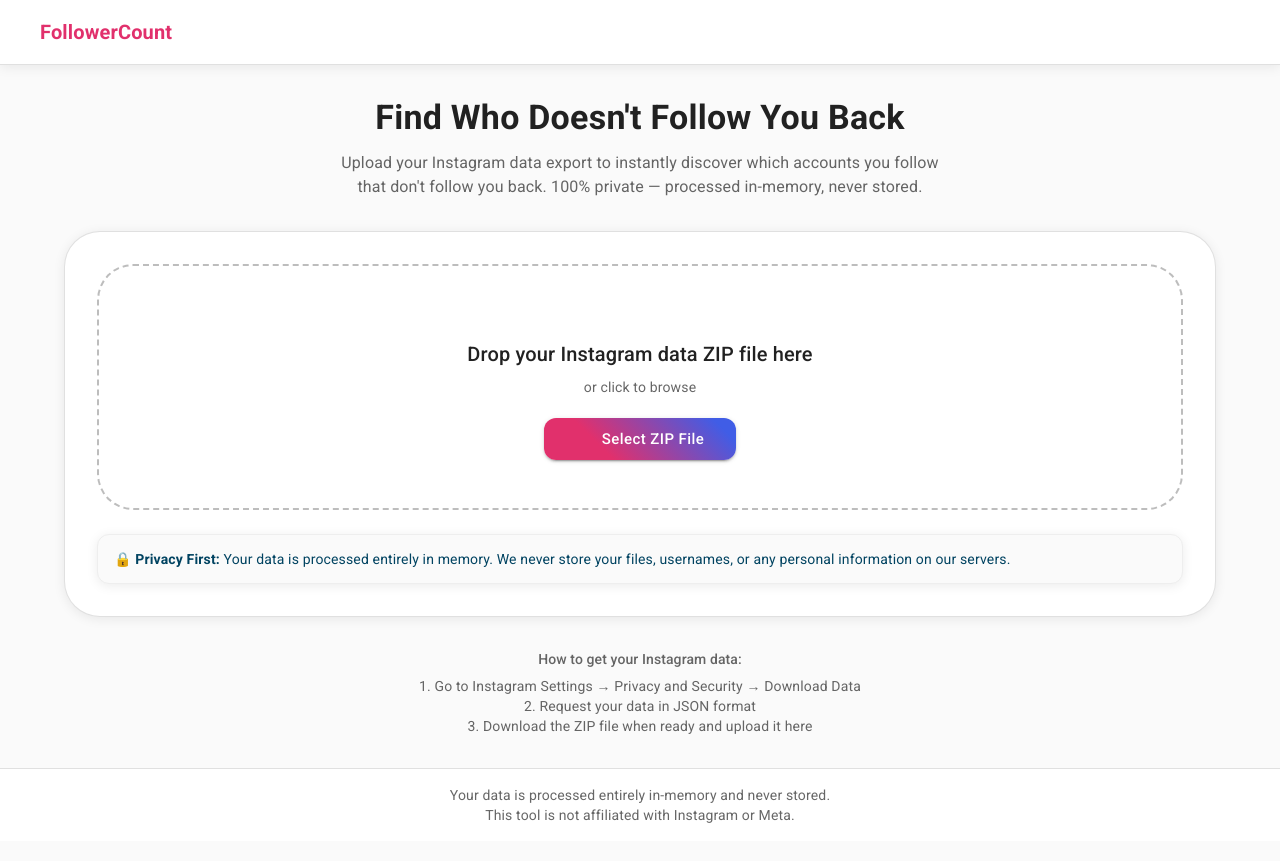
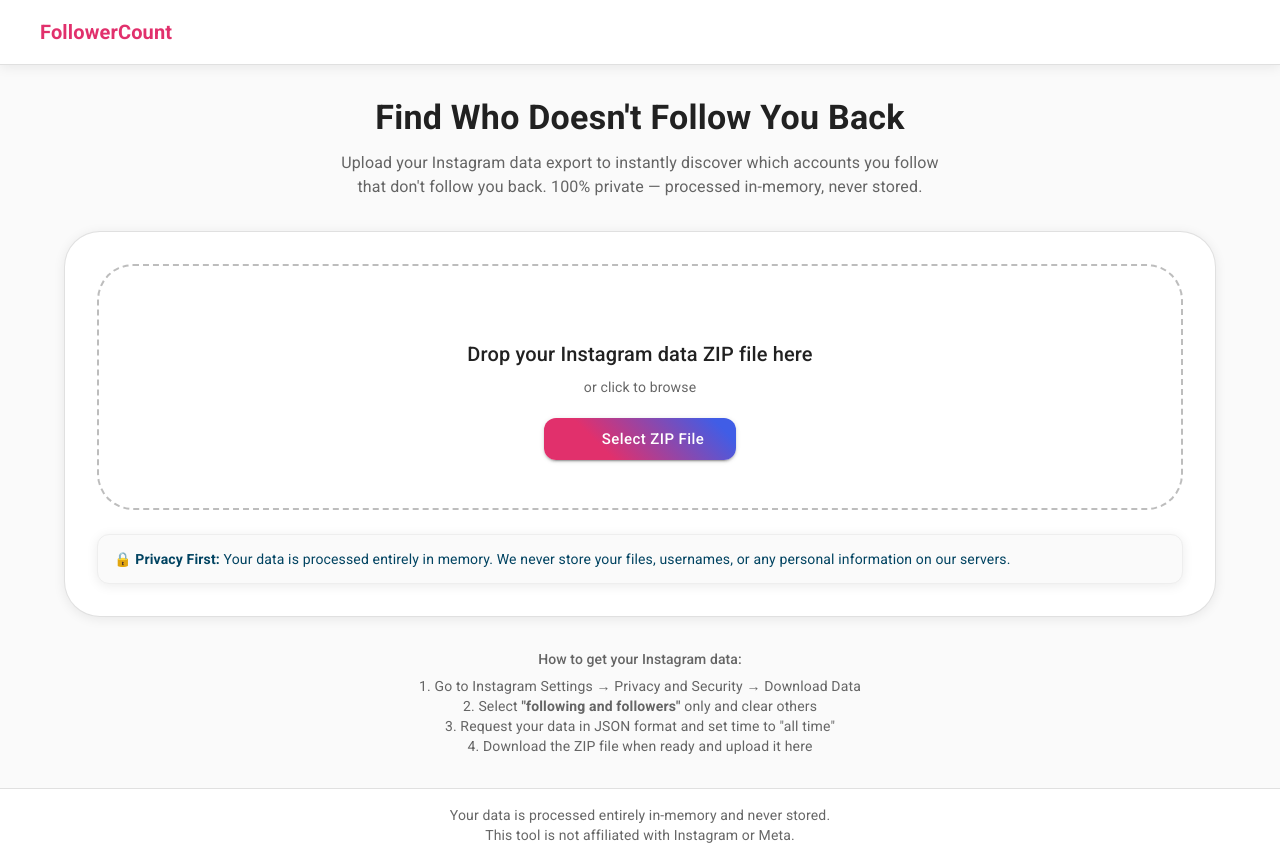
Before and after one commit to afaafhariri/follower-watch, a React (Vite) app in the folder frontend/: page / in a window 1280 px wide. Built offline with nearby package versions, Linux system fonts and the light colour scheme; no server answers; some icons are missing.

Commit message:
fix: instructions

```diff
--- a/frontend/src/components/Layout.tsx
+++ b/frontend/src/components/Layout.tsx
@@ -114,9 +114,11 @@ export const Layout = ({ children }: LayoutProps) => {
           >
             1. Go to Instagram Settings → Privacy and Security → Download Data
             <br />
-            2. Request your data in JSON format
+            2. Select <b>"following and followers"</b> only and clear others
             <br />
-            3. Download the ZIP file when ready and upload it here
+            3. Request your data in JSON format and set time to "all time"
+            <br />
+            4. Download the ZIP file when ready and upload it here
           </Typography>
         </Box>
       </Container>
```
